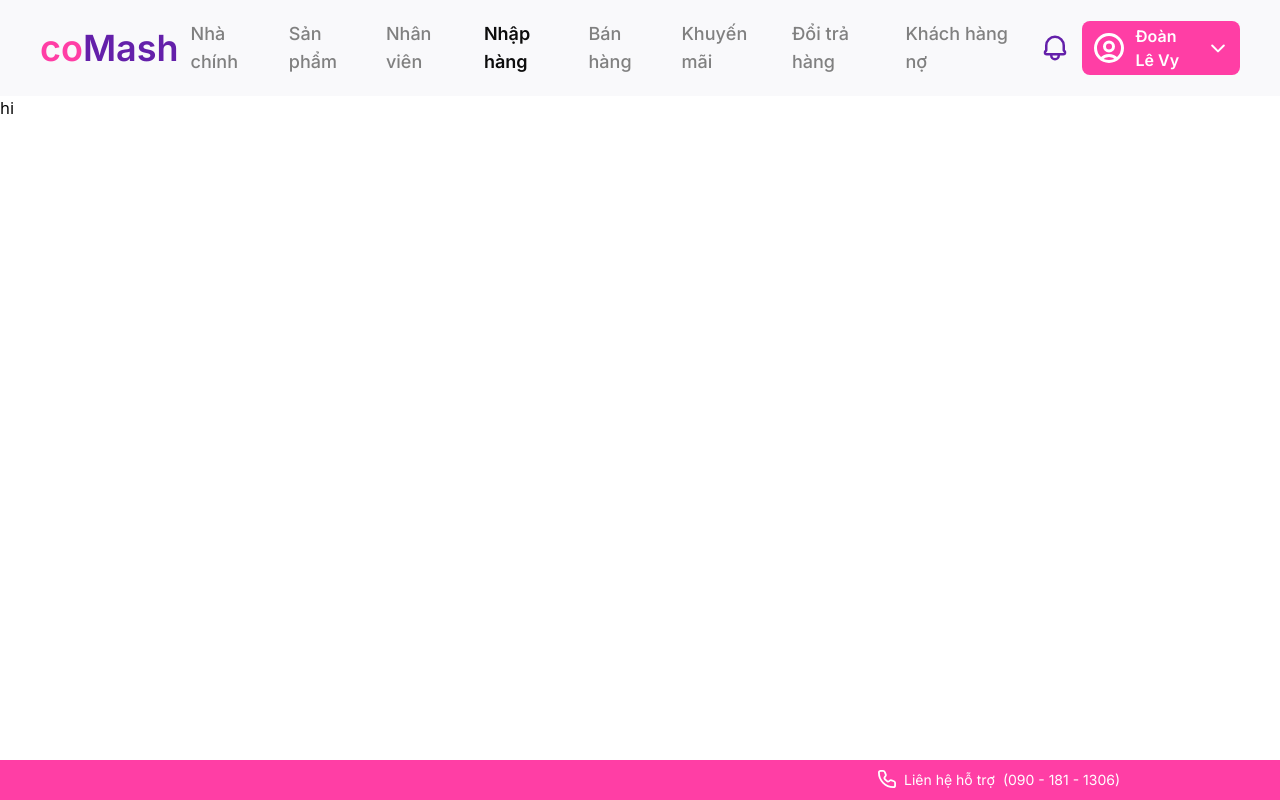
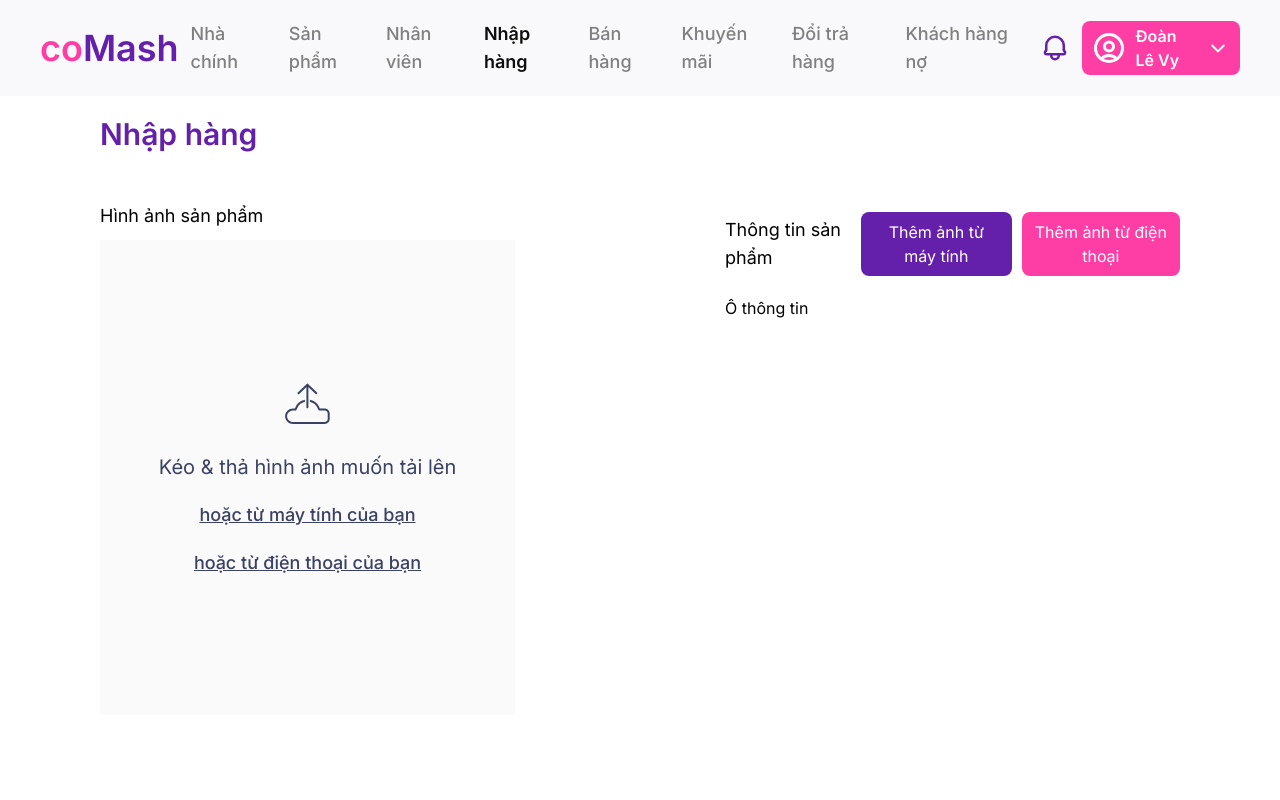
Before and after one commit to HCMUT-CSE-ProjectCapstone-coMash/capstone-web-frontend, a Next.js app: page /import in a window 1280 px wide. Shown: the top 800 px of the page. Built offline with nearby package versions, Linux system fonts and the light colour scheme; a web font is replaced by a local one.

Commit message:
update Import page

```diff
--- a/app/globals.css
+++ b/app/globals.css
@@ -2,9 +2,11 @@
 @import "tailwindcss";
 @theme {
     --color-gray-white: #F9F9FB;
+    --color-tgray05: #FAFAFA;
     --color-tgray5: #808080;
     --color-tgray6: #616161;
     --color-tgray9: #0D0D0D;
+    --color-picture: #3A4163;
     --color-purple: #6420AA;
     --color-light-purple: #FFB5DA;
     --color-pink: #FF3EA5;
--- a/app/import/page.tsx
+++ b/app/import/page.tsx
@@ -1,8 +1,49 @@
-
+"use client";
+import { ImageUpload } from "@/assests/Icons"
+import { Button } from "@/components/button";
 export default function ImportPage () {
+    const handleUpload = () => {
+    alert("Đang tải ảnh lên...");
+  };
     return (
-        <div>
-            hi
+        <div className="font-display">
+            <div className="flex flex-col justify-center mt-5 px-25 gap-y-12.5">
+                <div className="text-3xl font-semibold text-purple">Nhập hàng</div>
+                <div className="flex flex-row self-stretch gap-x-52.5">
+                    <div className="flex flex-col h-171.75 items-start gap-y-2.5">
+                        <div className="text-lg font-normal">Hình ảnh sản phẩm</div>
+                        <div className="w-103.75 items-start gap-y-2.5">
+                            <div className="bg-tgray05 flex flex-col h-118.75 shrink-0 self-stretch content-center items-center justify-center gap-x-2 gap-y-5">
+                                <ImageUpload width={57.4} height={54.56} fill={"none"}/>
+                                <div className="text-xl font-normal  text-picture">Kéo & thả hình ảnh muốn tải lên</div>
+                                <div className="text-lg font-medium underline decoration-solid decoration-auto text-picture">hoặc từ máy tính của bạn</div>
+                                <div className="text-lg font-medium underline decoration-solid decoration-auto text-picture">hoặc từ điện thoại của bạn</div>
+                            </div>
+                        </div>
+                    </div>
+                    <div className="flex flex-col flex-1 gap-y-2.5">
+                        <div className="flex py-2.5 justify-between items-center self-stretch">
+                            <div className="text-lg">Thông tin sản phẩm</div>
+                            <div className="flex justify-center items-center gap-x-2.5">
+                                <Button
+                                    onClick={handleUpload}
+                                    className="bg-purple text-white"
+                                >
+                                    <span>Thêm ảnh từ máy tính</span>
+                                </Button>
+                                <Button
+                                    onClick={handleUpload}
+                                    className="bg-pink text-white"
+                                >
+                                    <span>Thêm ảnh từ điện thoại</span>
+                                </Button>
+                            </div>
+                        </div>
+                        <div>Ô thông tin</div>
+                    </div>
+                </div>
+                <div>Danh sách</div>
+            </div>
         </div>
     )
 }
--- a/assests/Icons.tsx
+++ b/assests/Icons.tsx
@@ -35,7 +35,17 @@ export function Phone({ width, height, fill }: IconProps) {
 
     return (
         <svg xmlns="http://www.w3.org/2000/svg" width={width} height={height} fill={fill} viewBox="0 0 20 20">
-            <path d="M7.50246 2.25722C7.19873 1.4979 6.46332 1 5.64551 1H2.89474C1.8483 1 1 1.8481 1 2.89453C1 11.7892 8.21078 19 17.1055 19C18.1519 19 19 18.1516 19 17.1052L19.0005 14.354C19.0005 13.5361 18.5027 12.8009 17.7434 12.4971L15.1069 11.4429C14.4249 11.1701 13.6483 11.2929 13.0839 11.7632L12.4035 12.3307C11.6089 12.9929 10.4396 12.9402 9.7082 12.2088L7.79222 10.2911C7.06079 9.55962 7.00673 8.39134 7.66895 7.59668L8.23633 6.9163C8.70661 6.35195 8.83049 5.57516 8.55766 4.89309L7.50246 2.25722Z" stroke="white" stroke-width="2" stroke-linecap="round" stroke-linejoin="round"/>
+            <path d="M7.50246 2.25722C7.19873 1.4979 6.46332 1 5.64551 1H2.89474C1.8483 1 1 1.8481 1 2.89453C1 11.7892 8.21078 19 17.1055 19C18.1519 19 19 18.1516 19 17.1052L19.0005 14.354C19.0005 13.5361 18.5027 12.8009 17.7434 12.4971L15.1069 11.4429C14.4249 11.1701 13.6483 11.2929 13.0839 11.7632L12.4035 12.3307C11.6089 12.9929 10.4396 12.9402 9.7082 12.2088L7.79222 10.2911C7.06079 9.55962 7.00673 8.39134 7.66895 7.59668L8.23633 6.9163C8.70661 6.35195 8.83049 5.57516 8.55766 4.89309L7.50246 2.25722Z" stroke="white" strokeWidth="2" strokeLinecap="round" strokeLinejoin="round"/>
         </svg>
     )
 }
+
+export function ImageUpload({ width, height, fill }: IconProps) {
+
+    return (
+        <svg xmlns="http://www.w3.org/2000/svg" width={width} height={height} fill={fill} viewBox="0 0 58 55">
+            <path d="M31.2004 21.9644C35.693 22.8031 39.3721 25.8597 40.8997 29.9243C41.0562 30.3408 41.1511 30.5893 41.2336 30.7603C41.2427 30.7789 41.2527 30.7943 41.26 30.8081C41.2644 30.8086 41.2689 30.8105 41.2737 30.811C41.4279 30.8268 41.6454 30.8276 42.0364 30.8276H46.2249C48.9862 30.8276 51.2247 33.0663 51.2249 35.8276V41.4673C51.2249 44.2287 48.9863 46.4673 46.2249 46.4673H14.3499C9.88339 46.4672 6.17505 43.0129 6.17505 38.647C6.17542 34.2812 9.88374 30.8278 14.3499 30.8276H15.3635C15.7545 30.8276 15.972 30.8268 16.1262 30.811C16.1307 30.8106 16.1348 30.8086 16.1389 30.8081C16.1462 30.7942 16.1572 30.7791 16.1663 30.7603C16.2488 30.5893 16.3437 30.3408 16.5002 29.9243C18.0279 25.8596 21.7077 22.804 26.2004 21.9653V24.0063C22.5421 24.8137 19.6038 27.3513 18.3723 30.6274C18.2294 31.0078 18.0994 31.3583 17.968 31.6304C17.8373 31.9009 17.6423 32.2344 17.2991 32.4722C16.9731 32.6978 16.625 32.7701 16.3303 32.8003C16.0505 32.829 15.7122 32.8276 15.3635 32.8276H14.3499C10.8913 32.8277 8.1754 35.4803 8.17505 38.647C8.17505 41.8141 10.8912 44.4672 14.3499 44.4673H46.2249C47.8817 44.4673 49.2249 43.1241 49.2249 41.4673V35.8276C49.2247 34.1709 47.8816 32.8276 46.2249 32.8276H42.0364C41.6877 32.8276 41.3494 32.829 41.0696 32.8003C40.7749 32.7701 40.4268 32.6978 40.1008 32.4722C39.7576 32.2344 39.5626 31.9009 39.4319 31.6304C39.3005 31.3583 39.1705 31.0078 39.0276 30.6274C37.7962 27.3513 34.8585 24.8127 31.2004 24.0054V21.9644Z" fill="#3A4163"/>
+            <path d="M28.7 6.82007L28.011 6.09526L28.7 5.44039L29.3889 6.09526L28.7 6.82007ZM29.7 29.5535C29.7 30.1058 29.2523 30.5535 28.7 30.5535C28.1477 30.5535 27.7 30.1058 27.7 29.5535L28.7 29.5535L29.7 29.5535ZM19.1333 15.9134L18.4444 15.1886L28.011 6.09526L28.7 6.82007L29.3889 7.54488L19.8223 16.6382L19.1333 15.9134ZM28.7 6.82007L29.3889 6.09526L38.9556 15.1886L38.2666 15.9134L37.5777 16.6382L28.011 7.54488L28.7 6.82007ZM28.7 6.82007L29.7 6.82007L29.7 29.5535L28.7 29.5535L27.7 29.5535L27.7 6.82007L28.7 6.82007Z" fill="#3A4163"/>
+        </svg>
+    )
+}
--- /dev/null
+++ b/components/button.tsx
@@ -0,0 +1,48 @@
+import Link from 'next/link';
+import React from 'react';
+
+// 1. Định nghĩa Interface giống như bạn yêu cầu
+interface ButtonProps {
+    children: React.ReactNode; // Cho phép truyền chữ hoặc Icon vào trong
+    className?: string;        // Để tùy biến thêm style Tailwind từ bên ngoài
+    onClick?: () => void;      // Hàm xử lý khi click (không bắt buộc)
+    type?: "button" | "submit" | "reset"; // Loại nút (mặc định là button)
+    href?: string;             // Nếu có href, nút sẽ biến thành thẻ Link (đặc trưng Next.js)
+    disabled?: boolean;
+}
+
+export function Button({
+    children,
+    className = "",
+    onClick,
+    type = "button",
+    href,
+    disabled = false
+}: ButtonProps) {
+
+    // Style chung cho tất cả các nút (căn giữa, hiệu ứng hover...)
+    const baseStyles = `flex py-[8px] px-[12px] gap-[4px] rounded-lg transition-colors duration-200 ${
+        disabled ? "opacity-50 cursor-not-allowed" : "hover:opacity-90 active:scale-95"
+    } ${className}`;
+
+    // TRƯỜNG HỢP 1: Nếu có truyền 'href', biến thành Link của Next.js (Chuyển trang)
+    if (href && !disabled) {
+        return (
+            <Link href={href} className={baseStyles}>
+                {children}
+            </Link>
+        );
+    }
+
+    // TRƯỜNG HỢP 2: Nút bấm bình thường (Submit form, logic...)
+    return (
+        <button
+            type={type}
+            onClick={onClick}
+            disabled={disabled}
+            className={baseStyles}
+        >
+            {children}
+        </button>
+    );
+}
```
